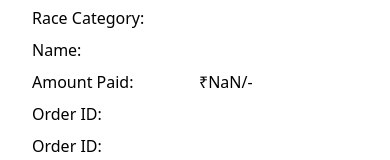
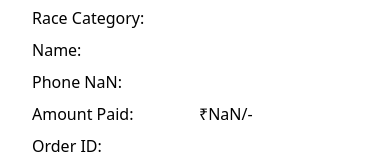
Before and after one commit to tomsabu444/Pala-Marathon-Website, a React (Vite) app in the folder client/: page /order-receipt in a window 390 px wide. Shown: the part 542-702 px from the top of the page. Built offline with nearby package versions, Linux system fonts and the light colour scheme; a web font is replaced by a local one.

Commit message:
Add phone number to registration form and order receipt display

```diff
--- a/client/src/components/RegistrationForm.jsx
+++ b/client/src/components/RegistrationForm.jsx
@@ -175,6 +175,7 @@ function RegistrationForm() {
                     category: formData.category,
                     name: formData.name,
                     email: formData.email,
+                    phone: formData.phone,
                     qrCodeData: verificationResponse.data.qrCodeData,
                   },
                 });
--- a/client/src/pages/OrderReceipt.jsx
+++ b/client/src/pages/OrderReceipt.jsx
@@ -12,6 +12,7 @@ const RegistrationConfirmation = () => {
     category,
     name,
     email,
+    phone,
     qrCodeData
   } = location.state || {};
 
@@ -39,6 +40,8 @@ const RegistrationConfirmation = () => {
               <p>{category}</p>
               <p className="font-medium">Name:</p>
               <p>{name}</p>
+              <p className="font-medium">Phone <Number></Number>:</p>
+              <p>{phone}</p>
               <p className="font-medium">Amount Paid:</p>
               <p>₹{amount/100}/-</p>
               <p className="font-medium">Order ID:</p>
```
